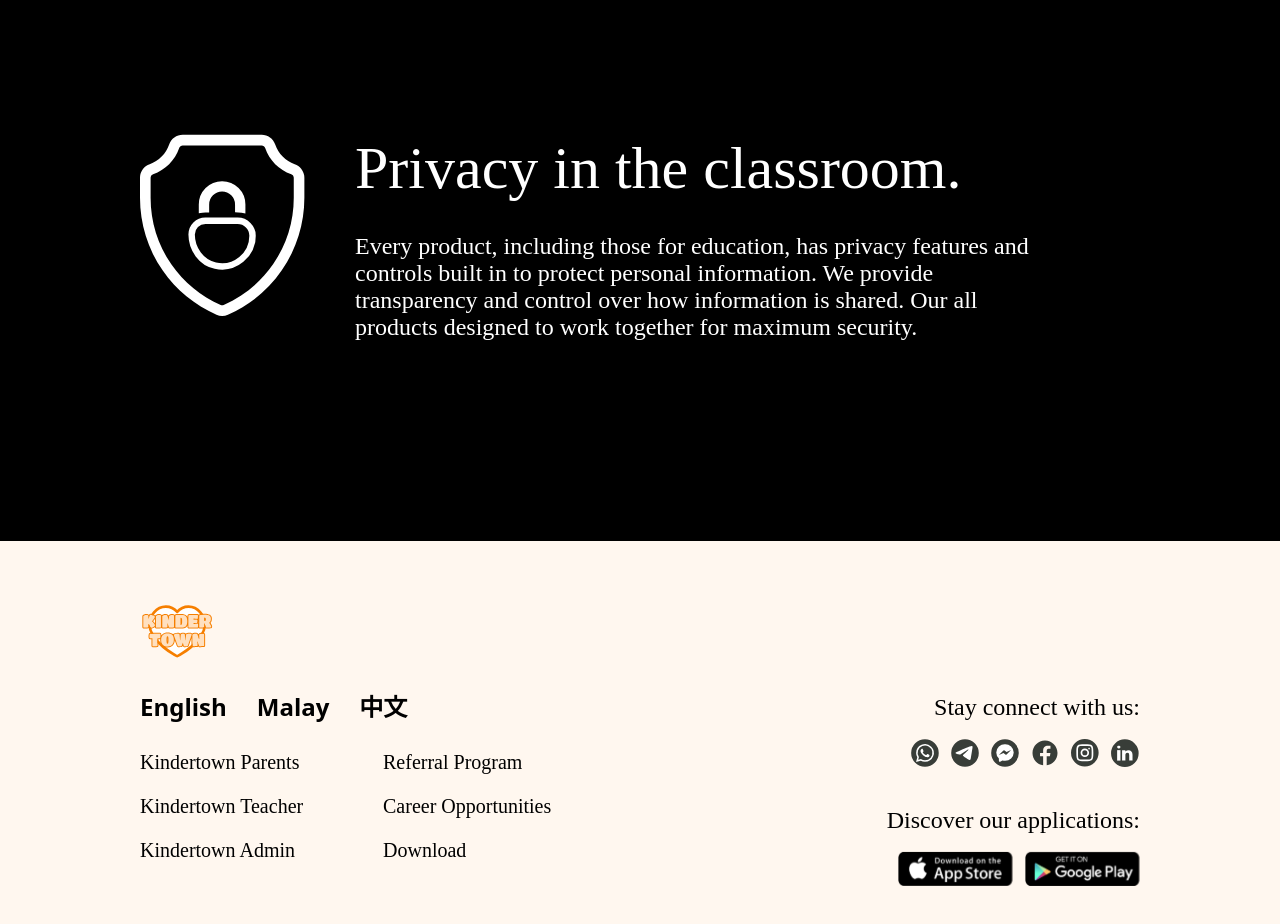
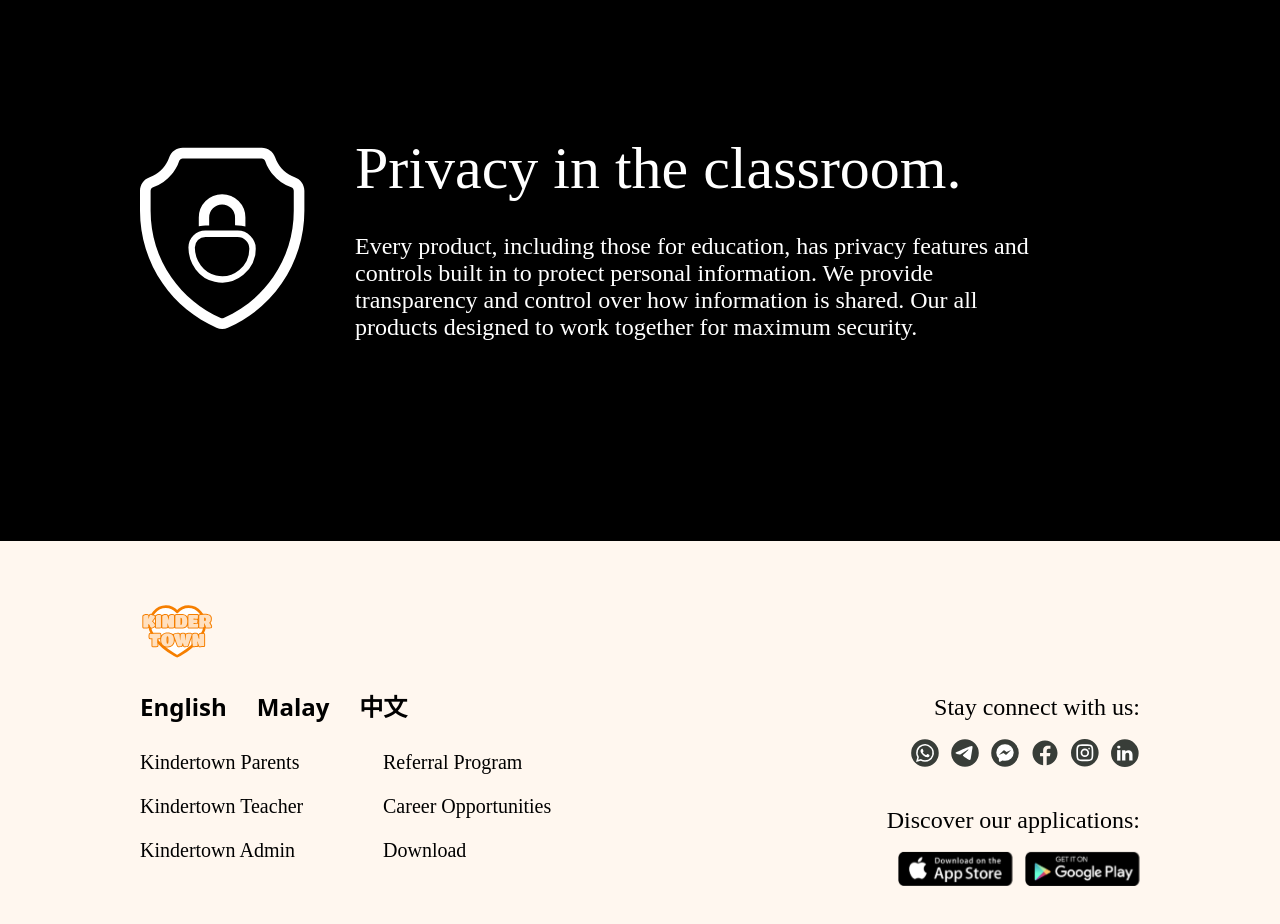
Before and after one commit to quantumexchange8/kindertown-landing, a React (Create React App) app: page /products/admin in a window 1280 px wide. Shown: the part 7700-8624 px from the top of the page. Built offline with nearby package versions, Linux system fonts and the light colour scheme; a web font is replaced by a local one.

Commit message:
fix : privacy layout

```diff
--- a/src/Pages/Privacy.js
+++ b/src/Pages/Privacy.js
@@ -4,11 +4,11 @@ import "../font.css";
 const Privacy = () => {
   return (
     <div className="w-full bg-[#000] md:py-[200px] py-[44px] md:px-0 pl-[31px] pr-[32px] flex justify-center">
-      <div className="w-full md:w-[1000px] flex flex-wrap  md:gap-[50px] gap-[15px]">
+      <div className="w-full md:w-[1000px] flex flex-wrap items-center md:gap-[50px] gap-[15px]">
         <div className="flex flex-col md:justify-center md:items-center md:w-[165px] md:h-[182px] w-[60px] h-[66px]">
           <img src={Lock} alt="Lock"></img>
         </div>
-        <div className="flex flex-col justify-center md:gap-[30px] gap-[20px] md:w-[685px] w-[330px]">
+        <div className=" flex flex-col justify-center md:gap-[30px] gap-[20px] md:w-[685px] w-full">
           <div className="flex justify-start items-center">
             <div
               className="md:text-[60px] text-[18px] text-[#FFF]"
```
